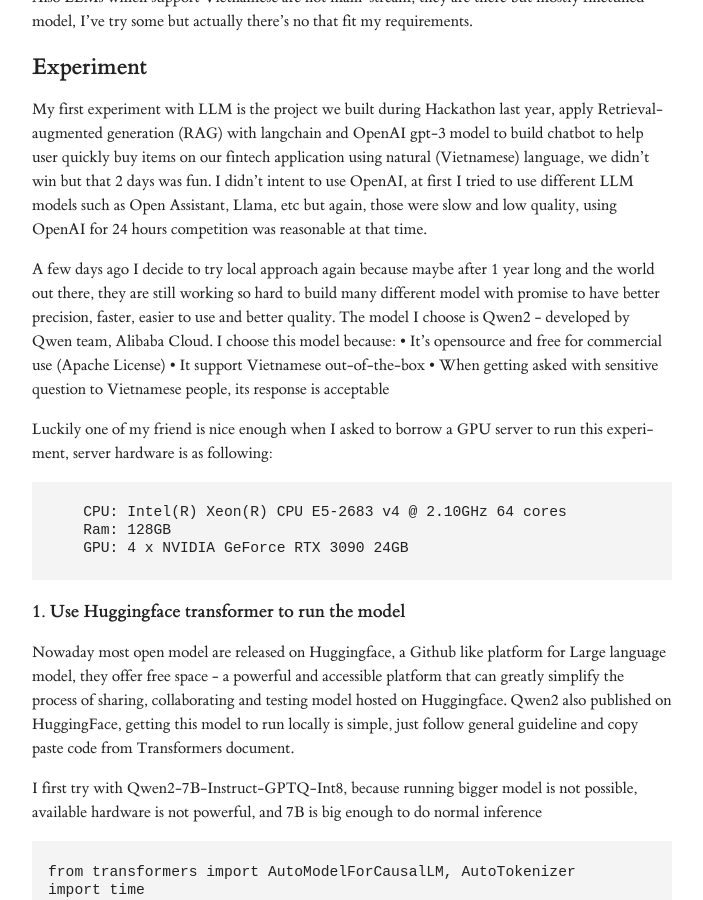
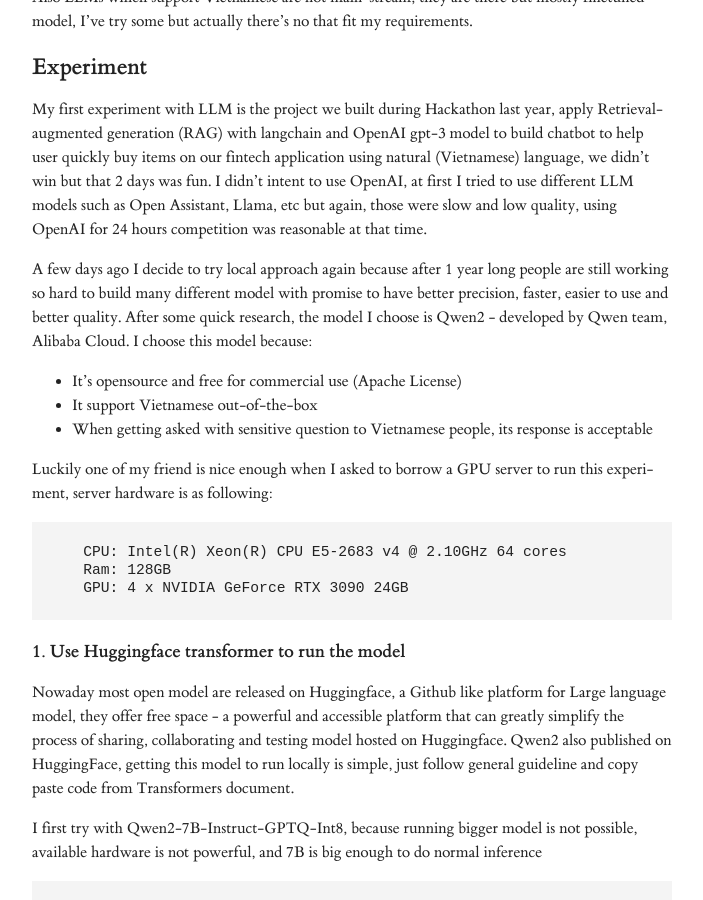
Before and after one commit to whatvn/whatvn.github.io, a Jekyll site: the page built from writing/_posts/2024-09-16-LLMs-Experiments.md, in a window 1280 px wide and 900 px high, scrolled down 372 px. Shown: the whole window, without its empty margins (288-991 px from the left). Built offline with Jekyll 4.4.1, drawn with Linux system fonts in a browser that asks for light colours; nearby versions of some CDN libraries.

````diff
--- a/writing/_posts/2024-09-16-LLMs-Experiments.md
+++ b/writing/_posts/2024-09-16-LLMs-Experiments.md
@@ -14,10 +14,10 @@ Also LLMs which support Vietnamese are not main-stream, they are there but mostl
 
 My first experiment with LLM is the project we built during Hackathon last year, apply Retrieval-augmented generation (RAG) with langchain and OpenAI gpt-3 model to build chatbot to help user quickly buy items on our fintech application using natural (Vietnamese) language, we didn't win but that 2 days was fun. I didn't intent to use OpenAI, at first I tried to use different LLM models such as Open Assistant, Llama, etc but again, those were slow and low quality, using OpenAI for 24 hours competition was reasonable at that time.
 
-A few days ago I decide to try local approach again because maybe after 1 year long and the world out there, they are still working so hard to build many different model with promise to have better precision, faster, easier to use and better quality. The model I choose is Qwen2 - developed by Qwen team, Alibaba Cloud. I choose this model because:
-•	It's opensource and free for commercial use (Apache License)
-•	It support Vietnamese out-of-the-box
-•	When getting asked with sensitive question to Vietnamese people, its response is acceptable
+A few days ago I decide to try local approach again because after 1 year long people are still working so hard to build many different model with promise to have better precision, faster, easier to use and better quality. After some quick research, the model I choose is Qwen2 - developed by Qwen team, Alibaba Cloud. I choose this model because:
+- It's opensource and free for commercial use (Apache License)
+- It support Vietnamese out-of-the-box
+- When getting asked with sensitive question to Vietnamese people, its response is acceptable
 
 Luckily one of my friend is nice enough when I asked to borrow a GPU server to run this experiment, server hardware is as following:
 
@@ -26,10 +26,6 @@ Luckily one of my friend is nice enough when I asked to borrow a GPU server to r
     Ram: 128GB
     GPU: 4 x NVIDIA GeForce RTX 3090 24GB
 ```
-
-
-
-
 
 ### 1. Use Huggingface transformer to run the model
 Nowaday most open model are released on Huggingface, a Github like platform for Large language model, they offer free space - a powerful and accessible platform that can greatly simplify the process of sharing, collaborating and testing model hosted on Huggingface.  Qwen2 also published on HuggingFace, getting this model to run locally is simple, just follow general guideline and copy paste code from Transformers document.
````
